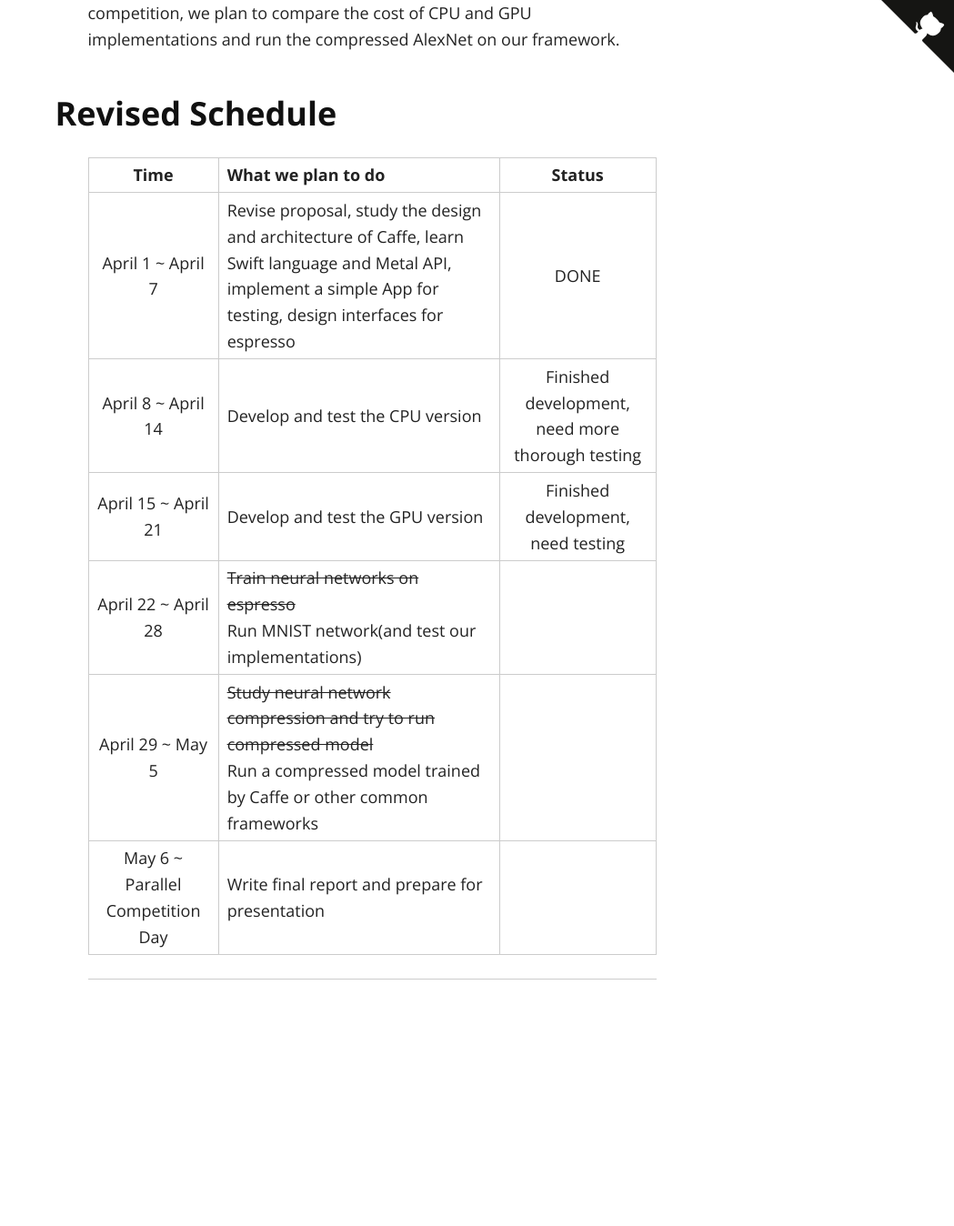
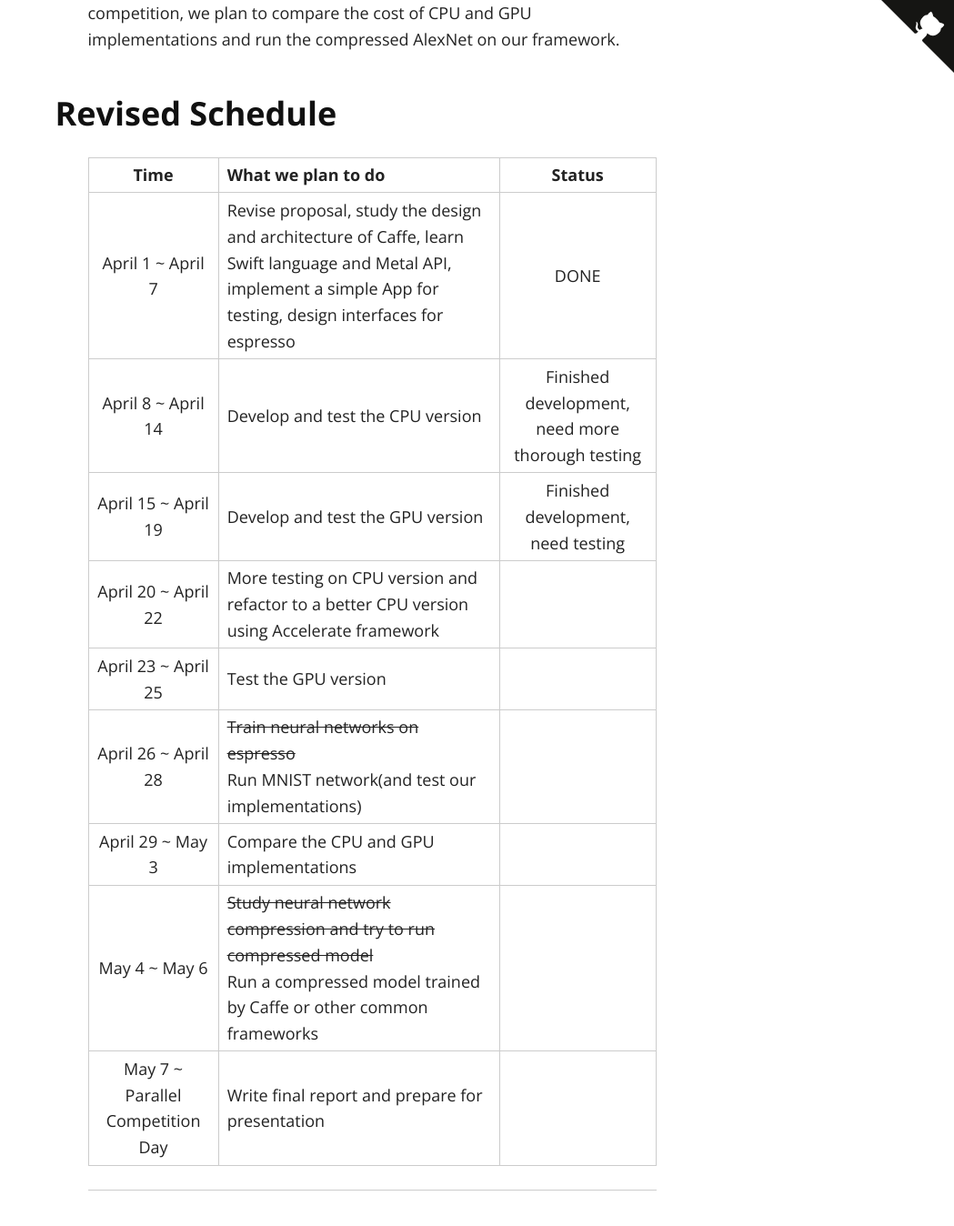
Before and after one commit to codinfox/espresso, a Jekyll site: the page built from checkpoint.md, in a window 1280 px wide and 1400 px high, scrolled down 1134 px. Shown: the top 1348 px of the window at 91% size, without its empty margins (231-1280 px from the left). Built offline with Jekyll 4.4.1, drawn with Linux system fonts in a browser that asks for light colours; nearby versions of some CDN libraries; before the commit the page ends 2302 px from its top, so only the background shows below that.

Commit message:
updated schedule

```diff
--- a/checkpoint.md
+++ b/checkpoint.md
@@ -28,9 +28,12 @@ In the parallelism competition, we plan to compare the cost of CPU and GPU imple
 |:---------:|:-------------------|:-----:|
 | April 1 ~ April 7  | Revise proposal, study the design and architecture of Caffe, learn Swift language and Metal API, implement a simple App for testing, design interfaces for espresso | DONE |
 | April 8 ~ April 14  | Develop and test the CPU version | Finished development, need more thorough testing   |
-| April 15 ~ April 21 | Develop and test the GPU version | Finished development, need testing    |
-| April 22 ~ April 28 | <del>Train neural networks on espresso</del> <br> Run MNIST network(and test our implementations) |  |
-| April 29 ~ May 5   | <del>Study neural network compression and try to run compressed model</del> <br>Run a compressed model trained by Caffe or other common frameworks |   |
-| May 6 ~ Parallel Competition Day | Write final report and prepare for presentation     |    |
+| April 15 ~ April 19 | Develop and test the GPU version | Finished development, need testing    |
+| April 20 ~ April 22 | More testing on CPU version and refactor to a better CPU version using Accelerate framework | |
+| April 23 ~ April 25 | Test the GPU version | |
+| April 26 ~ April 28 | <del>Train neural networks on espresso</del> <br> Run MNIST network(and test our implementations) | |
+| April 29 ~ May 3 | Compare the CPU and GPU implementations | |
+| May 4 ~ May 6    | <del>Study neural network compression and try to run compressed model</del> <br>Run a compressed model trained by Caffe or other common frameworks |   |
+| May 7 ~ Parallel Competition Day | Write final report and prepare for presentation     |    |
 
 ----
```
